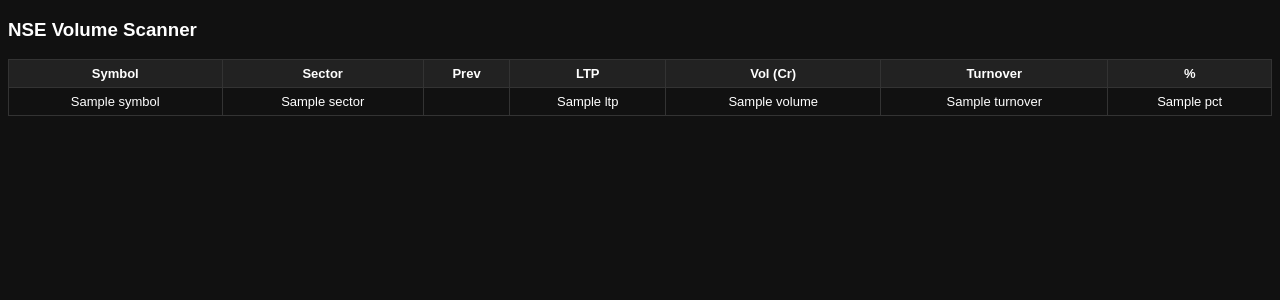
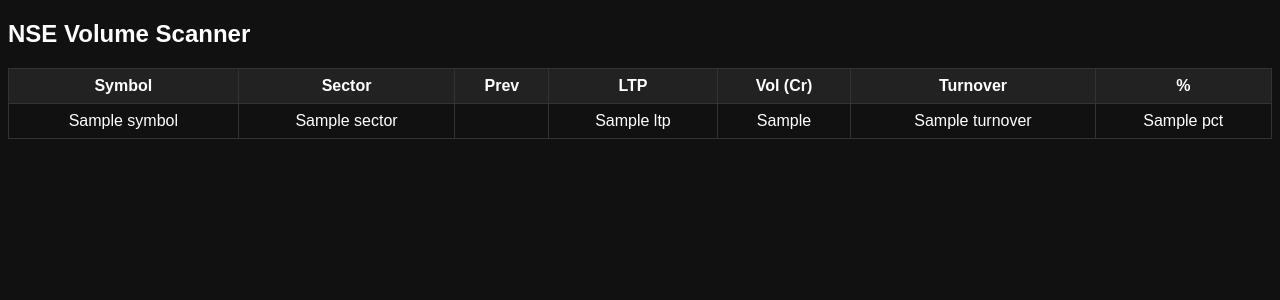
Before and after one commit to anki1007/volumeimbalance, a Flask app: template templates/index.html in a window 1280 px wide. Shown: the top 300 px of the page. Run offline with Flask 3, Linux system fonts and the light colour scheme; the template is opened without the code that fills it: most values are stand-ins (such as "Sample title", 1, 10 or a date in 2020).

Commit message:
index.html

```diff
--- a/templates/index.html
+++ b/templates/index.html
@@ -1,18 +1,17 @@
 <!DOCTYPE html>
 <html>
 <head>
-<meta name="viewport" content="width=device-width, initial-scale=1">
     <title>NSE Volume Scanner</title>
     <style>
         body { background:#111; color:#fff; font-family:Arial; }
-table { width:100%; border-collapse:collapse; font-size:13px; }
-th, td { border:1px solid #333; padding:6px; text-align:center; }
+        table { width:100%; border-collapse:collapse; margin-top:20px; }
+        th, td { padding:8px; border:1px solid #333; text-align:center; }
         th { background:#222; }
     </style>
 </head>
 <body>
 
-<h3>NSE Volume Scanner</h3>
+<h2>NSE Volume Scanner</h2>
 
 <table>
     <tr>
@@ -25,18 +24,18 @@ th { background:#222; }
         <th>%</th>
     </tr>
 
-{% for r in data %}
+    {% for row in data %}
     <tr>
-<td>{{ r.symbol }}</td>
-<td>{{ r.sector }}</td>
-<td>{{ r.prev }}</td>
-<td>{{ r.ltp }}</td>
-<td>{{ r.volume }}</td>
-<td>{{ r.turnover }}</td>
-<td>{{ r.pct }}</td>
+        <td>{{ row.symbol }}</td>
+        <td>{{ row.sector }}</td>
+        <td>{{ row.prev }}</td>
+        <td>{{ row.ltp }}</td>
+        <td>{{ row.vol_cr }}</td>
+        <td>{{ row.turnover }}</td>
+        <td>{{ row.pct }}</td>
     </tr>
     {% endfor %}
+</table>
 
-</table>
 </body>
 </html>
```
Lines whose indentation alone changed are shown as unchanged.
